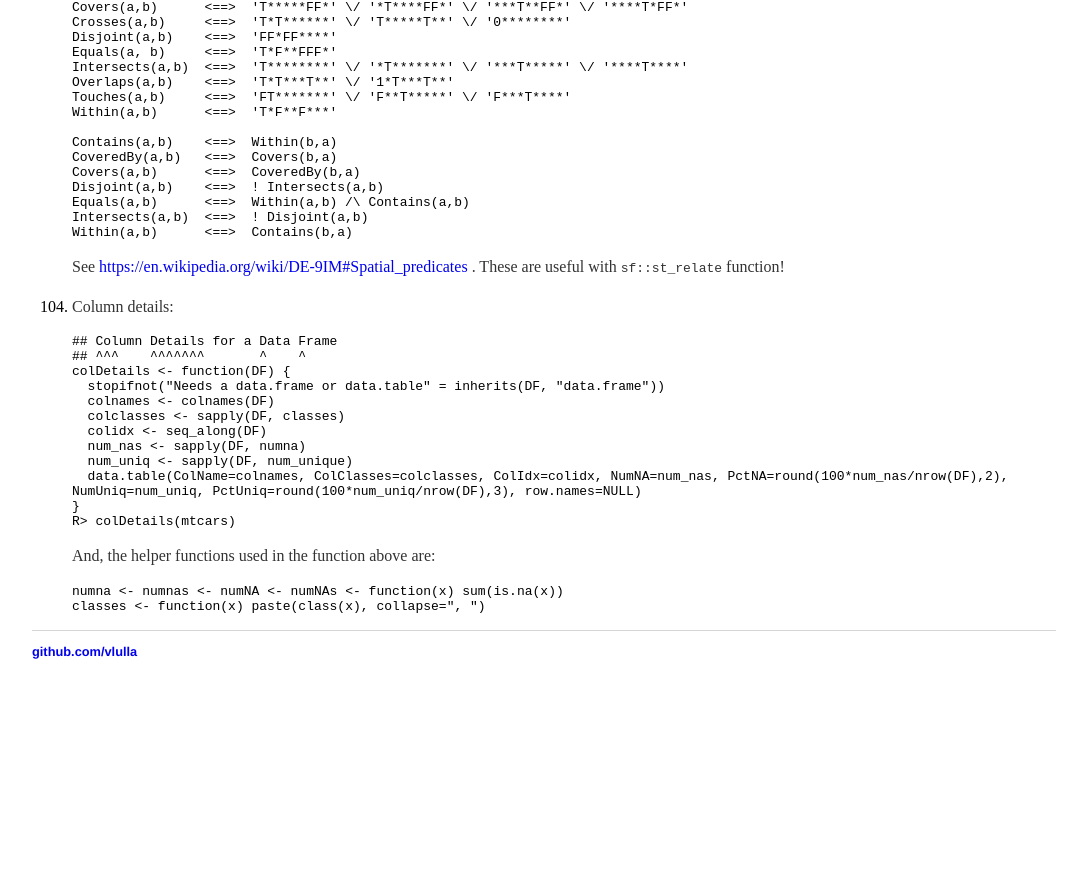
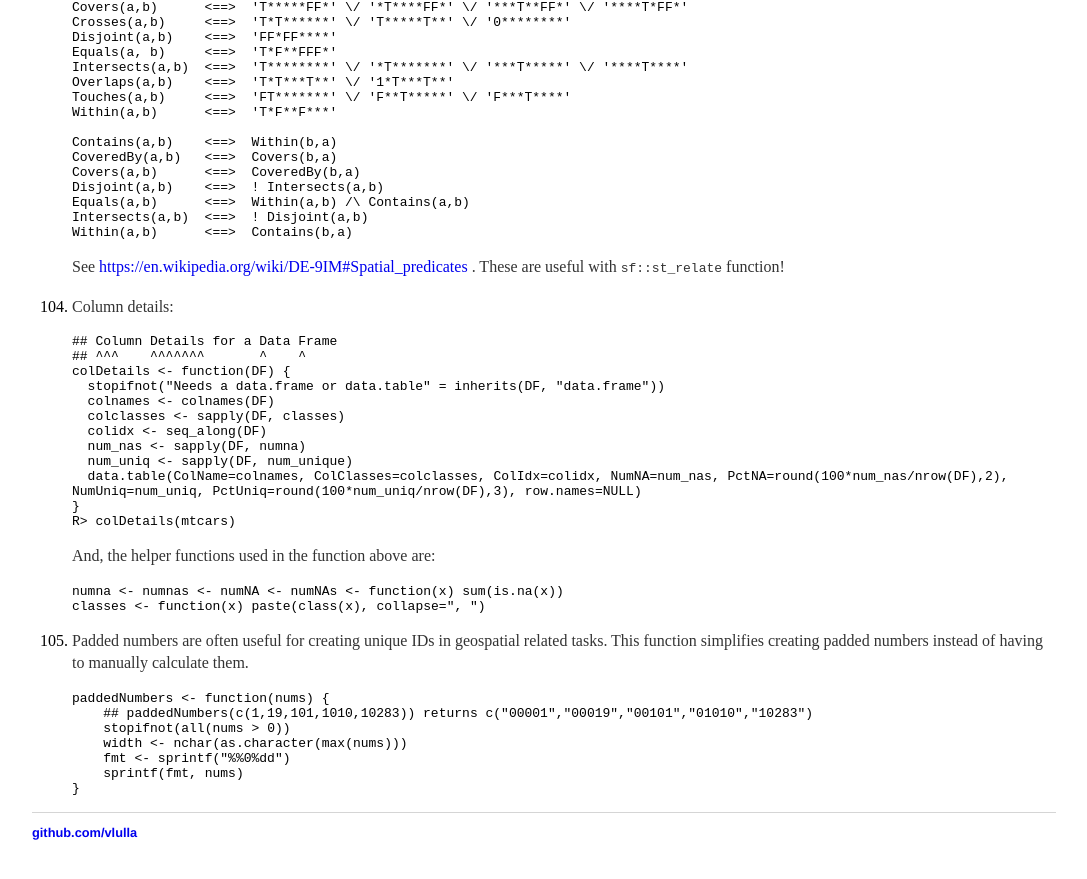
Before and after one commit to vlulla/vlulla.github.io, a Jekyll site: the page built from NOTES_R.md, in a window 1280 px wide and 900 px high, scrolled down 21464 px. Shown: the top 879 px of the window, without its empty margins (96-1183 px from the left). Built offline with Jekyll 4.4.1, drawn with Linux system fonts in a browser that asks for light colours; before the commit the page ends 22183 px from its top, so only the background shows below that.

Commit message:
added a function to R notes

````diff
--- a/NOTES_R.md
+++ b/NOTES_R.md
@@ -1678,3 +1678,16 @@ layout: default
      numna <- numnas <- numNA <- numNAs <- function(x) sum(is.na(x))
      classes <- function(x) paste(class(x), collapse=", ")
      ```
+
+105. Padded numbers are often useful for creating unique IDs in geospatial related tasks. This function simplifies creating
+     padded numbers instead of having to manually calculate them.
+
+     ```r
+     paddedNumbers <- function(nums) {
+         ## paddedNumbers(c(1,19,101,1010,10283)) returns c("00001","00019","00101","01010","10283")
+         stopifnot(all(nums > 0))
+         width <- nchar(as.character(max(nums)))
+         fmt <- sprintf("%%0%dd")
+         sprintf(fmt, nums)
+     }
+     ```
````
